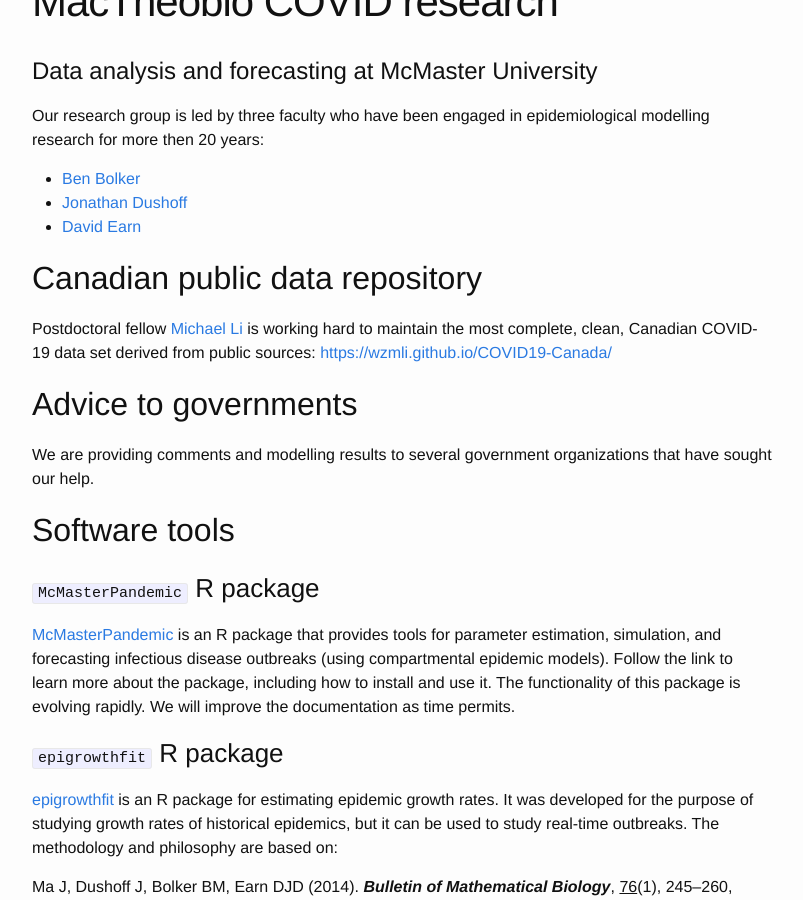
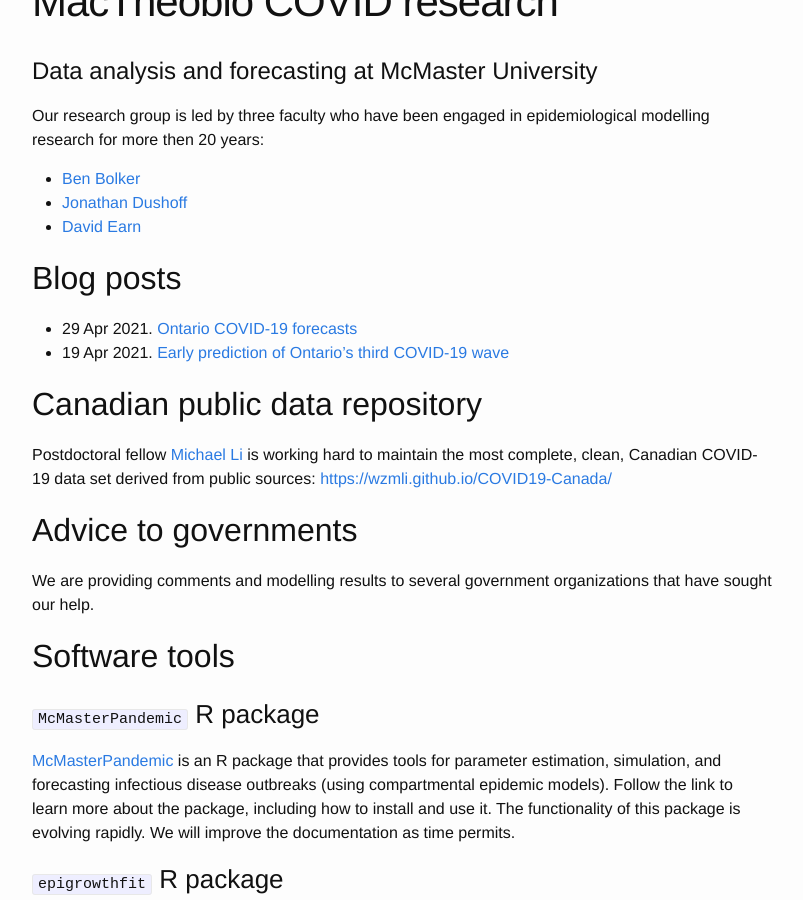
Before and after one commit to mac-theobio/mac-theobio.github.io, a Jekyll site: the page built from covid-19/index.md, in a window 1280 px wide and 900 px high, scrolled down 320 px. Shown: the whole window, without its empty margins (238-1041 px from the left). Built offline with Jekyll 4.4.1, drawn with Linux system fonts in a browser that asks for light colours.

Commit message:
links to blog posts

```diff
--- a/covid-19/index.md
+++ b/covid-19/index.md
@@ -10,6 +10,11 @@
 - [Ben Bolker](https://ms.mcmaster.ca/~bolker/)
 - [Jonathan Dushoff](https://mac-theobio.github.io/dushoff.html)
 - [David Earn](http://davidearn.mcmaster.ca)
+
+## Blog posts
+
+- 29 Apr 2021. [Ontario COVID-19 forecasts](https://mac-theobio.github.io/forecasts/outputs/ON_forecast_0502)
+- 19 Apr 2021. [Early prediction of Ontario’s third COVID-19 wave](https://mac-theobio.github.io/forecasts/outputs/ON_accuracy.html)
 
 ## Canadian public data repository
 
```
